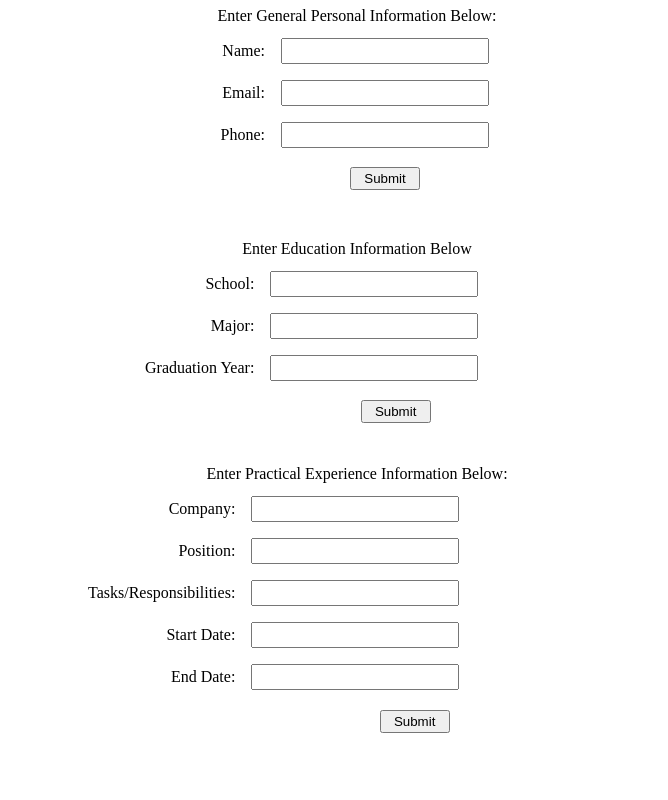
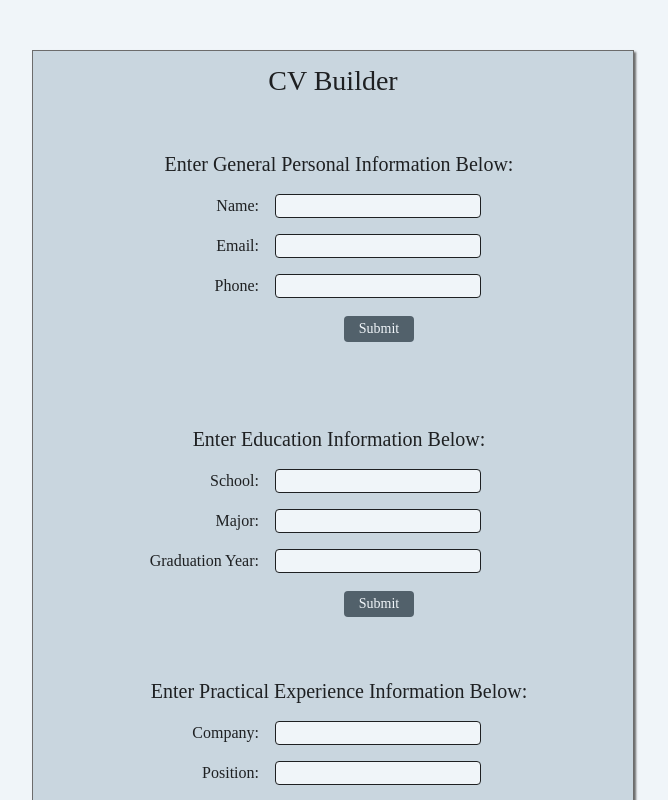
Before and after one commit to micgarcia/cv-project, a React (Create React App) app: page / in a window 1280 px wide. Shown: the top 800 px of the page, without its empty margins (307-975 px from the left). Built offline with nearby package versions, Linux system fonts and the light colour scheme.

Commit message:
Finished nearly all layout, styling, coloring, fonts, transitions

```diff
--- a/src/App.js
+++ b/src/App.js
@@ -20,8 +20,10 @@ class App extends React.Component {
   render() {
 
     return (
+
       <div className="App">
         <div className="cvCont">
+          <div className="title">CV Builder</div>
           <GeneralForm/>
           <EduForm/>
           <ExpForm/>
--- a/src/components/EduForm.js
+++ b/src/components/EduForm.js
@@ -79,7 +79,7 @@ class EduForm extends React.Component {
     } else {
       return (
         <div className="eduCont">
-          <div id="eduTitle">Enter Education Information Below</div>
+          <div id="eduTitle">Enter Education Information Below:</div>
           <form onSubmit={this.onSubmitEdu} id="eduForm">
             <label htmlFor="schoolInput">School:</label>
             <input
--- a/src/styles/App.css
+++ b/src/styles/App.css
@@ -49,8 +49,11 @@ table {
   =============
 */
 
+html {
+  min-height: 100vh;
+}
 body {
-  height: 100vh;
+  height: 100%;
 }
 
 #root, .App {
@@ -61,13 +64,43 @@ b {
   font-weight: bold;
 }
 
+@import url('https://fonts.googleapis.com/css2?family=Uchen&display=swap');
+
+.App {
+  background-color: #F0F5F9;
+  display: grid;
+  grid-template-columns: 1fr;
+  grid-template-rows: 50px 900px 50px;
+  justify-items: center;
+
+  font-family: 'Uchen', serif;
+
+}
+
 .cvCont {
+  grid-row: 2 / 3;
   height: 100%;
+  width: 600px;
   display: grid;
   grid-template-columns: 600px;
-  grid-template-rows: 1fr 1fr 1fr;
+  grid-template-rows: 60px repeat(3, 1fr);
+  justify-items: center;
   justify-content: center;
   align-items: center;
+
+
+  background-color: #C9D6DF;
+  border-style: solid;
+  border-color: rgb(108, 108, 108);
+  border-width: 1px;
+  box-shadow: 2px 2px 2px rgb(108, 108, 108);
+
+  color: #1E2022;
+}
+
+
+.title {
+  font-size: 28px;
 }
 
 /*
@@ -79,17 +112,21 @@ b {
 .generalCont {
   display: grid;
   grid-template-columns: 1fr;
-  grid-template-rows: 30px 2fr;
+  grid-template-rows: 40px 2fr;
   justify-items: center;
+
+  padding-right: 3em;
+
 }
 
 #generalTitle {
   padding-left: 3em;
+  font-size: 20px;
 }
 
 #generalForm {
   display: grid;
-  grid-template-columns: 1fr 2fr;
+  grid-template-columns: 140px 208px;
   grid-template-rows: repeat(3, 1fr) 30px;
   align-items: center;
   row-gap: 1em;
@@ -98,40 +135,98 @@ b {
 #generalForm > input {
   height: 20px;
   width: 200px;
+
+  background-color: #F0F5F9;
+  border-style: solid;
+  border-width: 0.5px;
+  border-color: #1E2022;
+  border-radius: 4px;
+
+  font-family: 'Uchen', serif;
+
+}
+
+#generalForm > input:focus {
+  outline-style: none;
 }
 
 #generalForm > label {
   justify-self: right;
   padding-right: 1em;
+  font-size: 16px;
 }
 
 #generalForm > button {
   grid-column: 2 / 3;
   width: 70px;
-  height: 23px;
+  height: 26px;
   justify-self: center;
+
+
+  background-color: #52616B;
+  color: #F0F5F9;
+  border-style: none;
+  border-width: 1px;
+  border-radius: 4px;
+
+  transition: background-color 0.25s ease-in,
+   color 0.25s ease-out;
+
+  font-family: 'Uchen', serif;
+  font-size: 14px;
+
+}
+
+#generalForm > button:hover {
+  background-color: #e8ecef;
+  color: #52616B;
+  cursor: pointer;
 }
 
 .generalContHidden {
   display: grid;
   grid-template-columns: 1fr;
-  grid-template-rows: 1fr 40px;
+  grid-template-rows: 1fr 60px;
 }
 
-#generalInfo {
+.generalContHidden > #generalInfo {
   display: grid;
   grid-template-columns: 1fr;
   grid-template-rows: repeat(3, 1fr);
-  justify-items: center;
+  justify-items: start;
   align-items: center;
   row-gap: 1em;
+
+  background-color: #F0F5F9;
+  width: 300px;
+  padding: 50px;
+  border-radius: 4px;
+  box-shadow: 1px 1px 2px #657884;
+
 }
 
 .generalContHidden > button{
   width: 70px;
-  height: 23px;
+  height: 26px;
   justify-self: center;
   align-self: center;
+
+  background-color: #52616B;
+  color: #F0F5F9;
+  border-style: none;
+  border-width: 1px;
+  border-radius: 4px;
+
+  font-family: 'Uchen', serif;
+  font-size: 14px;
+  transition: background-color 0.25s ease-in,
+   color 0.25s ease-out;
+}
+
+.generalContHidden > button:hover {
+  background-color: #e8ecef;
+  color: #52616B;
+  cursor: pointer;
 }
 
 /*
@@ -143,17 +238,20 @@ b {
 .eduCont {
   display: grid;
   grid-template-columns: 1fr;
-  grid-template-rows: 30px 2fr;
+  grid-template-rows: 40px 2fr;
   justify-items: center;
+
+  padding-right: 3em;
 }
 
 #eduTitle {
   padding-left: 3em;
+  font-size: 20px;
 }
 
 #eduForm {
   display: grid;
-  grid-template-columns: 1fr 2fr;
+  grid-template-columns: 140px 208px;
   grid-template-rows: repeat(3, 1fr) 30px;
   align-items: center;
   row-gap: 1em;
@@ -162,41 +260,94 @@ b {
 #eduForm > input {
   height: 20px;
   width: 200px;
+  background-color: #F0F5F9;
+  border-style: solid;
+  border-width: 0.5px;
+  border-color: #1E2022;
+  border-radius: 4px;
+
+  font-family: 'Uchen', serif;
+
+}
+
+#eduForm > input:focus {
+  outline-style: none;
 }
 
 #eduForm > label {
   justify-self: right;
   padding-right: 1em;
+  font-size: 16px;
 }
 
 #eduForm > button {
   grid-column: 2 / 3;
   width: 70px;
-  height: 23px;
+  height: 26px;
   justify-self: center;
-  margin: 1em;
+
+  background-color: #52616B;
+  color: #F0F5F9;
+  border-style: none;
+  border-width: 1px;
+  border-radius: 4px;
+
+  font-family: 'Uchen', serif;
+  font-size: 14px;
+  transition: background-color 0.25s ease-in,
+   color 0.25s ease-out;
+
+}
+
+#eduForm > button:hover {
+  background-color: #e8ecef;
+  color: #52616B;
+  cursor: pointer;
 }
 
 .eduContHidden {
   display: grid;
   grid-template-columns: 1fr;
-  grid-template-rows: 1fr 40px;
+  grid-template-rows: 1fr 60px;
 }
 
-#eduInfo {
+.eduContHidden > #eduInfo {
   display: grid;
   grid-template-columns: 1fr;
   grid-template-rows: repeat(3, 1fr);
-  justify-items: center;
+  justify-items: start;
   align-items: center;
   row-gap: 1em;
+
+  background-color: #F0F5F9;
+  width: 300px;
+  padding: 50px;
+  border-radius: 4px;
+  box-shadow: 1px 1px 2px #657884;
 }
 
 .eduContHidden > button{
   width: 70px;
-  height: 23px;
+  height: 26px;
   justify-self: center;
   align-self: center;
+
+  background-color: #52616B;
+  color: #F0F5F9;
+  border-style: none;
+  border-width: 1px;
+  border-radius: 4px;
+
+  font-family: 'Uchen', serif;
+  font-size: 14px;
+  transition: background-color 0.25s ease-in,
+   color 0.25s ease-out;
+}
+
+.eduContHidden > button:hover {
+  background-color: #e8ecef;
+  color: #52616B;
+  cursor: pointer;
 }
 
 
@@ -209,17 +360,21 @@ b {
 .expCont {
   display: grid;
   grid-template-columns: 1fr;
-  grid-template-rows: 30px 2fr;
+  grid-template-rows: 40px 2fr;
   justify-items: center;
+
+  padding-right: 3em;
+  padding-top: 20px;
 }
 
 #expTitle {
   padding-left: 3em;
+  font-size: 20px;
 }
 
 #expForm {
   display: grid;
-  grid-template-columns: 1fr 2fr;
+  grid-template-columns: 140px 208px;
   grid-template-rows: repeat(5, 1fr) 30px;
   align-items: center;
   row-gap: 1em;
@@ -228,38 +383,91 @@ b {
 #expForm > input {
   height: 20px;
   width: 200px;
+  background-color: #F0F5F9;
+  border-style: solid;
+  border-width: 0.5px;
+  border-color: #1E2022;
+  border-radius: 4px;
+
+  font-family: 'Uchen', serif;
+
+}
+
+#expForm > input:focus {
+  outline-style: none;
 }
 
 #expForm > label {
   justify-self: right;
   padding-right: 1em;
+  font-size: 16px;
 }
 
 #expForm > button {
   grid-column: 2 / 3;
   width: 70px;
-  height: 23px;
+  height: 26px;
   justify-self: center;
+
+  background-color: #52616B;
+  color: #F0F5F9;
+  border-style: none;
+  border-width: 1px;
+  border-radius: 4px;
+
+  font-family: 'Uchen', serif;
+  font-size: 14px;
+  transition: background-color 0.25s ease-in,
+  color 0.25s ease-out;
+}
+
+#expForm > button:hover {
+  background-color: #e8ecef;
+  color: #52616B;
+  cursor: pointer;
 }
 
 .expContHidden {
   display: grid;
   grid-template-columns: 1fr;
-  grid-template-rows: 1fr 40px;
+  grid-template-rows: 1fr 60px;
 }
 
-#expInfo {
+.expContHidden > #expInfo {
   display: grid;
   grid-template-columns: 1fr;
   grid-template-rows: repeat(3, 1fr);
-  justify-items: center;
+  justify-items: start;
   align-items: center;
   row-gap: 1em;
+
+  background-color: #F0F5F9;
+  width: 300px;
+  padding: 50px;
+  border-radius: 4px;
+  box-shadow: 1px 1px 2px #657884;
 }
 
 .expContHidden > button{
   width: 70px;
-  height: 23px;
+  height: 26px;
   justify-self: center;
   align-self: center;
+
+  background-color: #52616B;
+  color: #F0F5F9;
+  border-style: none;
+  border-width: 1px;
+  border-radius: 4px;
+
+  font-family: 'Uchen', serif;
+  font-size: 14px;
+  transition: background-color 0.25s ease-in,
+   color 0.25s ease-out;
 }
+
+.expContHidden > button:hover {
+  background-color: #e8ecef;
+  color: #52616B;
+  cursor: pointer;
+}
```
Also changed, not shown: src/components/GeneralInfo.js (+0 -10 lines).
